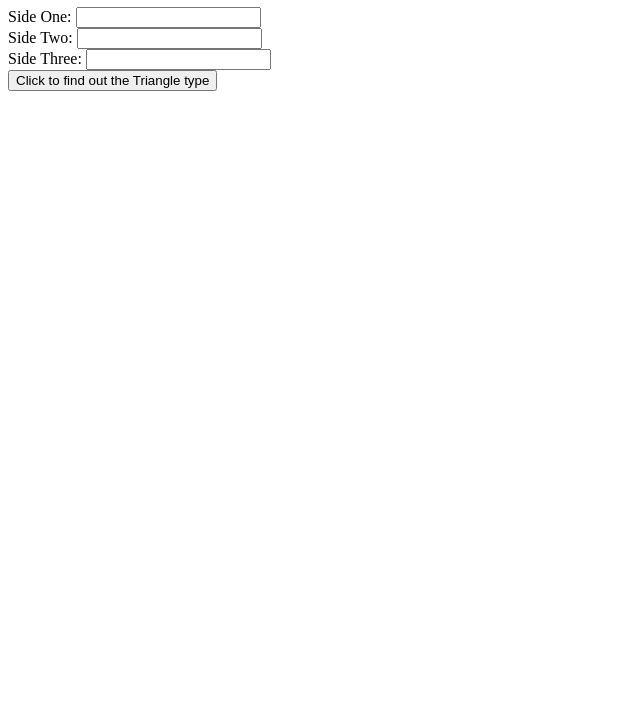
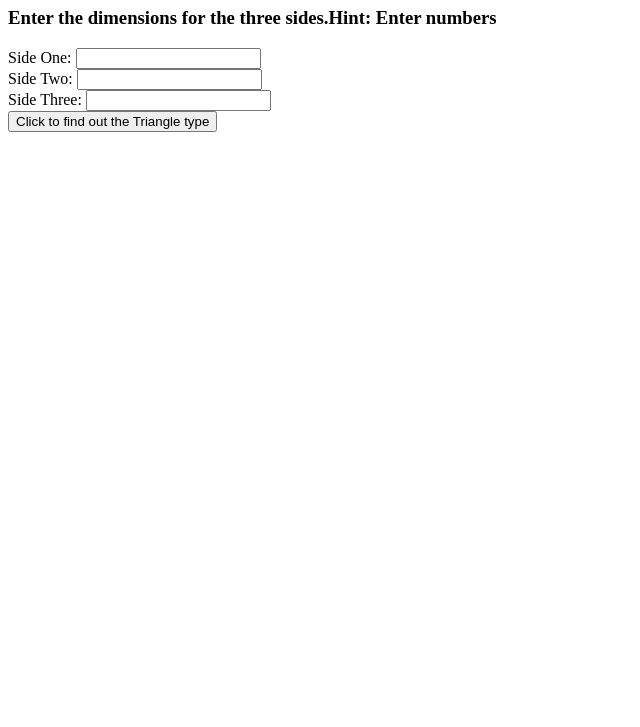
Before and after one commit to kimosop/triangle_tracker, a plain HTML site: page index.html in a window 1280 px wide. Shown: the part 73-800 px from the top of the page, without its empty margins (0-640 px from the left). Drawn offline with Linux system fonts and the light colour scheme.

Commit message:
added h3

```diff
--- a/index.html
+++ b/index.html
@@ -10,6 +10,7 @@
     <div class="form-container">
         <div class="row">
             <h1>Triangle Tracker</h1>
+            <h3>Enter the dimensions for the three sides.Hint: Enter numbers</h3>
             <div class="triangle-form">
                 <form id="triangle">
                   <div class="forms">
```
